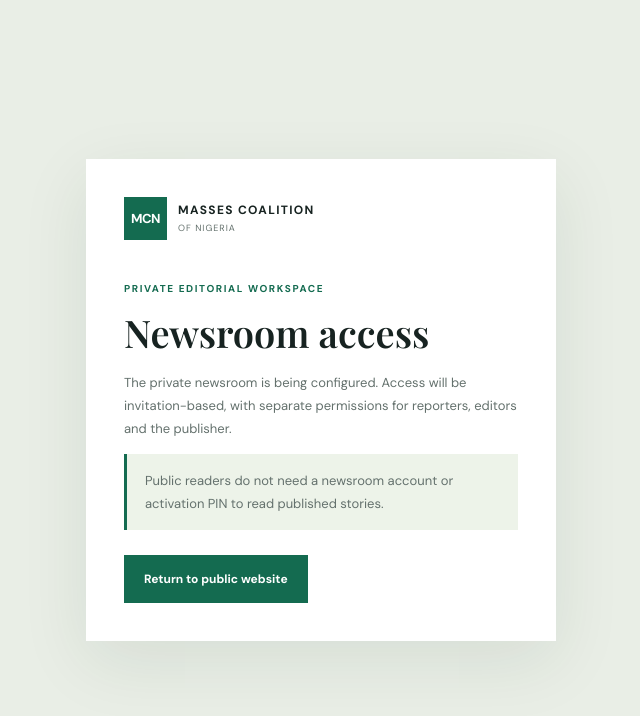
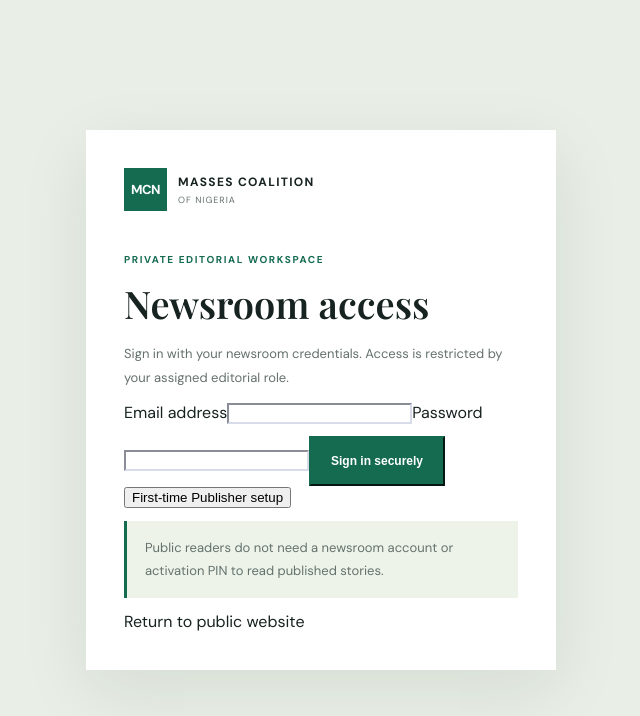
Before and after one commit to demtaiwo1-eng/massescoalitionfornigeria, a Next.js app: page /newsroom/sign-in in a window 1280 px wide. Shown: the top 716 px of the page, without its empty margins (319-959 px from the left). Built offline with nearby package versions, Linux system fonts and the light colour scheme; no server answers; a web font is replaced by a local one.

Commit message:
Connect newsroom sign-in to secure API

```diff
--- a/src/app/newsroom/sign-in/page.tsx
+++ b/src/app/newsroom/sign-in/page.tsx
@@ -1,7 +1,49 @@
+"use client";
+
 import Link from "next/link";
-
-export const metadata = { title: "Newsroom sign in" };
+import { FormEvent, useState } from "react";
+import { useRouter } from "next/navigation";
+import { newsroomRequest } from "@/lib/newsroom-api";
 
 export default function NewsroomSignIn() {
-  return <main className="signin-page"><div className="signin-card"><Link href="/" className="brand"><span className="brand-mark">MCN</span><span><strong>MASSES COALITION</strong><small>OF NIGERIA</small></span></Link><div className="eyebrow">PRIVATE EDITORIAL WORKSPACE</div><h1>Newsroom access</h1><p>The private newsroom is being configured. Access will be invitation-based, with separate permissions for reporters, editors and the publisher.</p><p className="notice">Public readers do not need a newsroom account or activation PIN to read published stories.</p><Link className="primary-button" href="/">Return to public website</Link></div></main>;
+  const router = useRouter();
+  const [mode,setMode] = useState<"login"|"setup">("login");
+  const [email,setEmail] = useState("");
+  const [fullName,setFullName] = useState("");
+  const [password,setPassword] = useState("");
+  const [setupToken,setSetupToken] = useState("");
+  const [message,setMessage] = useState("");
+  const [busy,setBusy] = useState(false);
+
+  async function submit(event: FormEvent<HTMLFormElement>) {
+    event.preventDefault(); setBusy(true); setMessage("");
+    try {
+      if (mode === "setup") {
+        await newsroomRequest("/api/setup/first-admin",{method:"POST",headers:{"x-mcn-setup-token":setupToken},body:JSON.stringify({email,fullName,password})});
+        setMode("login"); setMessage("Publisher account created. Sign in with the email and password you just registered.");
+      } else {
+        await newsroomRequest("/api/auth/login",{method:"POST",body:JSON.stringify({email,password})});
+        router.push("/newsroom/");
+      }
+    } catch(error) { setMessage(error instanceof Error ? error.message : "Unable to continue. Please try again."); }
+    finally { setBusy(false); }
+  }
+
+  return <main className="signin-page"><div className="signin-card">
+    <Link href="/" className="brand"><span className="brand-mark">MCN</span><span><strong>MASSES COALITION</strong><small>OF NIGERIA</small></span></Link>
+    <div className="eyebrow">PRIVATE EDITORIAL WORKSPACE</div>
+    <h1>{mode === "setup" ? "Create publisher account" : "Newsroom access"}</h1>
+    <p>{mode === "setup" ? "One-time first-owner setup. This creates the first Publisher account; staff accounts are managed from the newsroom." : "Sign in with your newsroom credentials. Access is restricted by your assigned editorial role."}</p>
+    <form onSubmit={submit} className="signin-form">
+      {mode === "setup" && <label>Full name<input required autoComplete="name" value={fullName} onChange={e=>setFullName(e.target.value)} /></label>}
+      <label>Email address<input required type="email" autoComplete="username" value={email} onChange={e=>setEmail(e.target.value)} /></label>
+      <label>Password<input required type="password" minLength={mode==="setup"?14:1} autoComplete={mode==="setup"?"new-password":"current-password"} value={password} onChange={e=>setPassword(e.target.value)} />{mode==="setup" && <small>Use at least 14 characters.</small>}</label>
+      {mode === "setup" && <label>One-time setup key<input required type="password" autoComplete="off" value={setupToken} onChange={e=>setSetupToken(e.target.value)} /></label>}
+      <button className="primary-button" type="submit" disabled={busy}>{busy ? "Please wait…" : mode==="setup" ? "Create Publisher account" : "Sign in securely"}</button>
+    </form>
+    {message && <p role="status" className="notice">{message}</p>}
+    <button type="button" className="signin-mode-toggle" onClick={()=>{setMode(mode==="login"?"setup":"login");setMessage("");}}> {mode==="login"?"First-time Publisher setup":"Back to sign in"} </button>
+    <p className="notice">Public readers do not need a newsroom account or activation PIN to read published stories.</p>
+    <Link className="text-link" href="/">Return to public website</Link>
+  </div></main>;
 }
```
